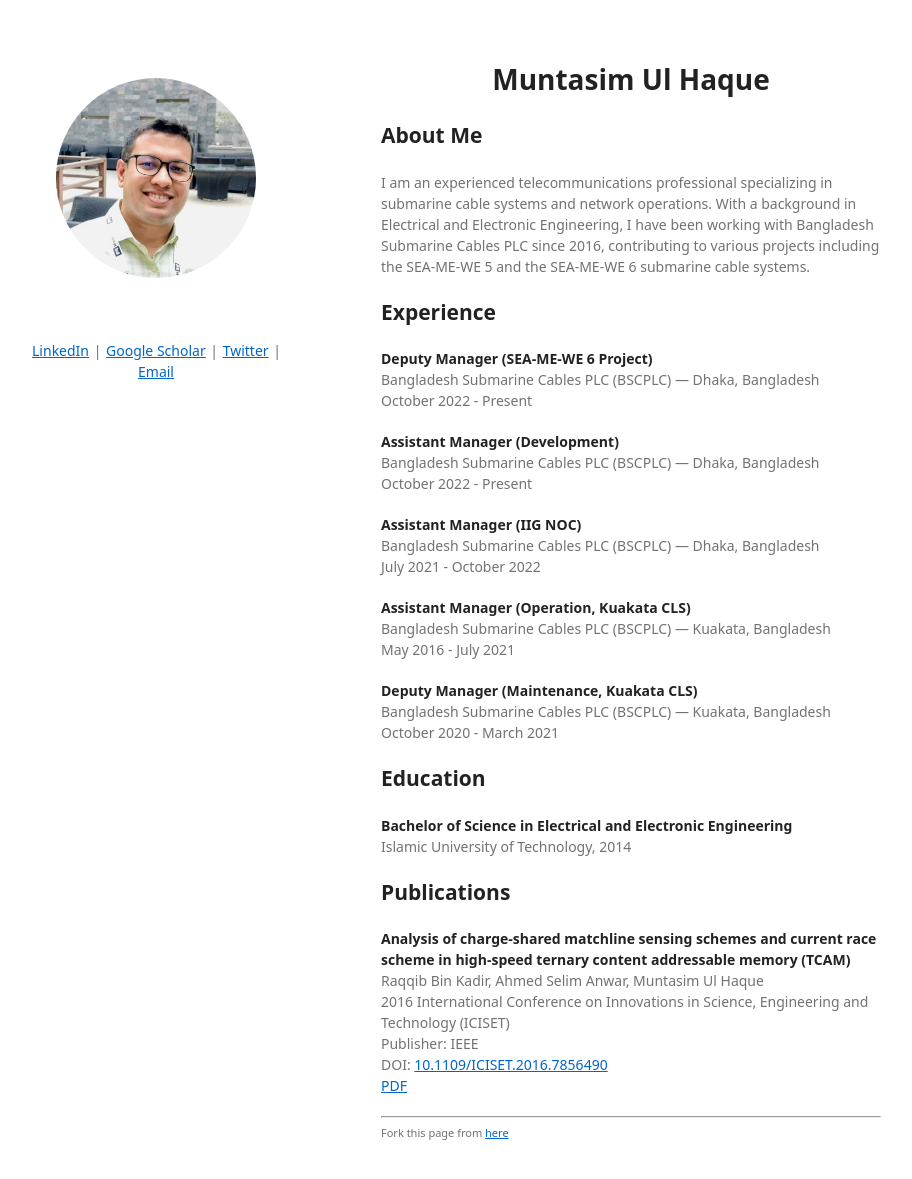
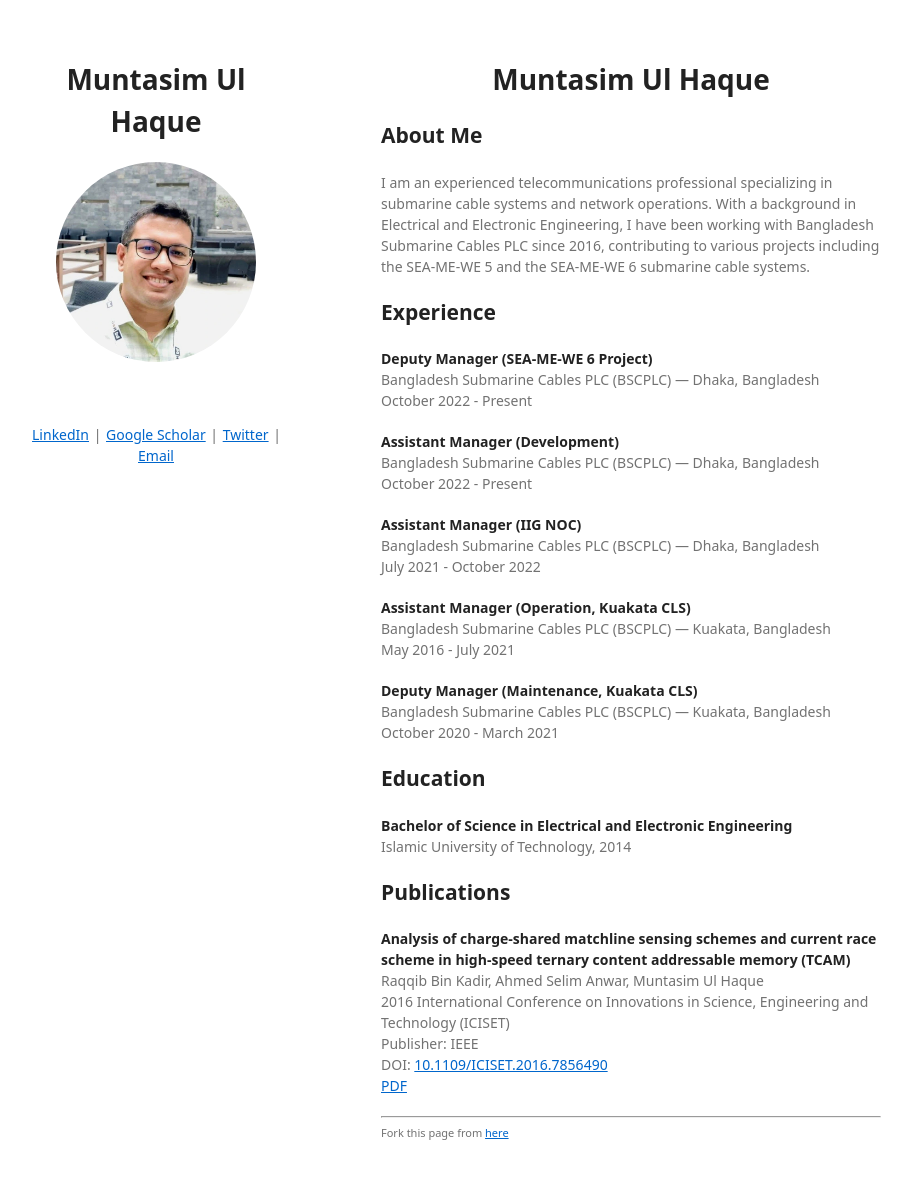
Before and after one commit to muntasimulhaque/muntasimulhaque.github.io, a Jekyll site: the page built from index.md, in a window 1280 px wide and 1212 px high. Shown: the top 1179 px of the window, without its empty margins (189-1101 px from the left). Built offline with Jekyll 4.4.1, drawn with Linux system fonts in a browser that asks for light colours; our own code applies the rules of GitHub Pages for plain Markdown files.

Commit message:
Update _config.yml

```diff
--- a/_config.yml
+++ b/_config.yml
@@ -1,4 +1,4 @@
-title: ""
+title: "Muntasim Ul Haque"
 logo: "/images/12-webp.webp?raw=true" # Your photo (or logo) here
 description: >
   <br><br>
```
